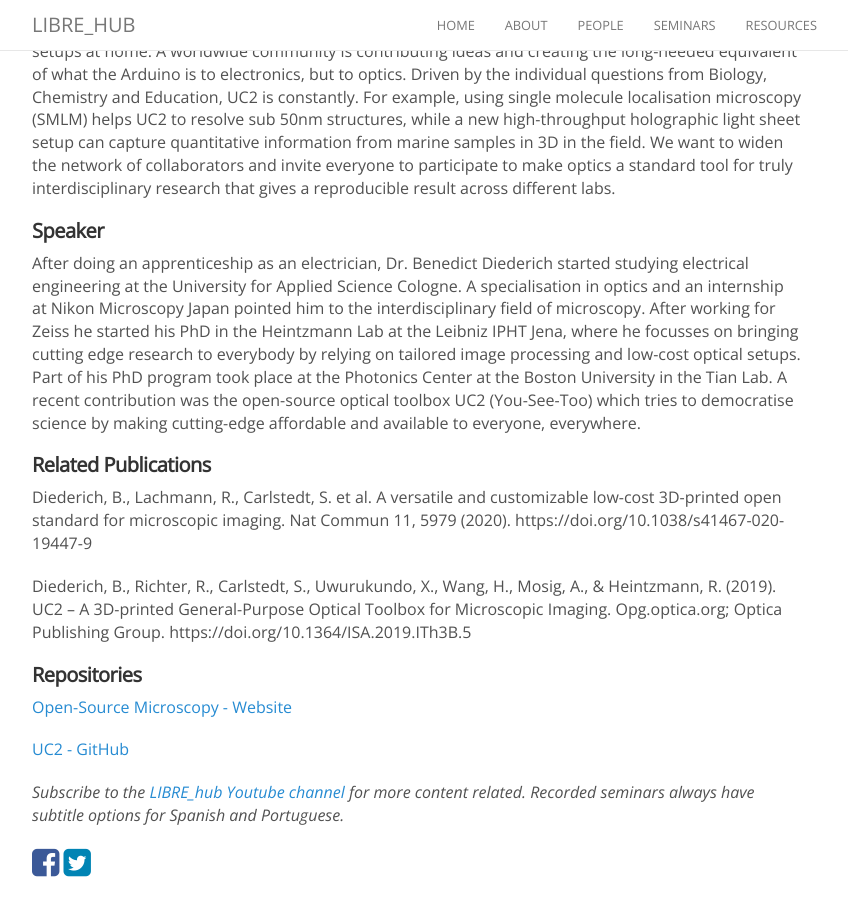
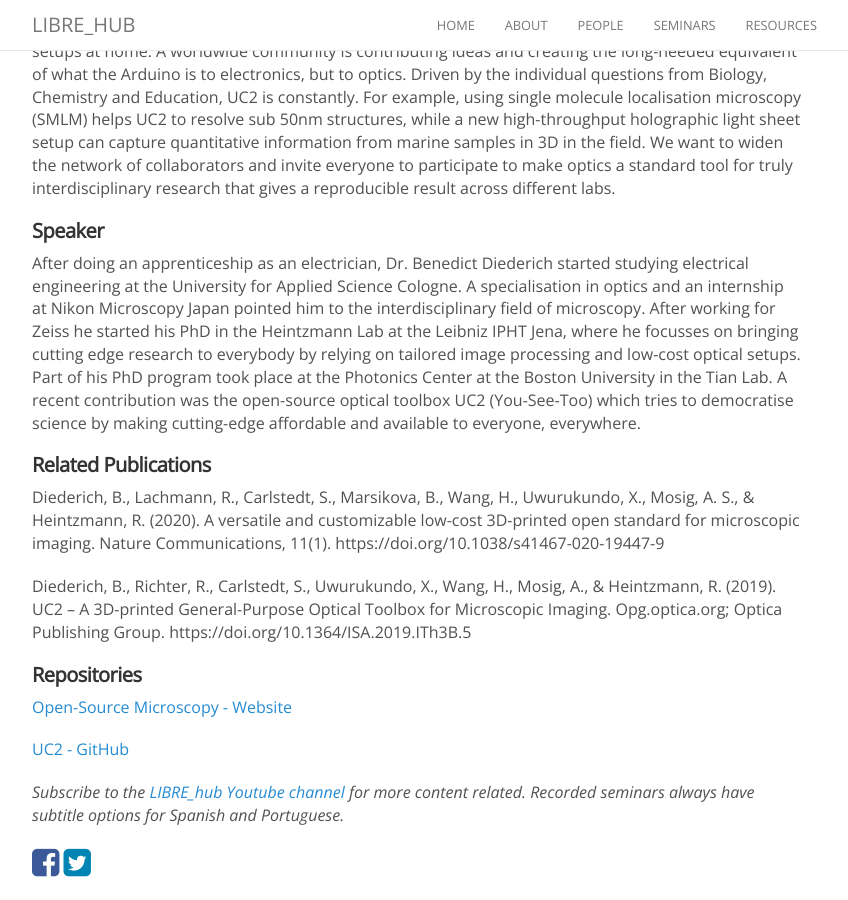
Before and after one commit to LIBREhub/LIBREhub.github.io, a Jekyll site: the page built from _posts/2022-05-23-benedict-diederich.md, in a window 1280 px wide and 900 px high, scrolled down 823 px. Shown: the whole window, without its empty margins (223-1071 px from the left). Built offline with Jekyll 4.4.1, drawn with Linux system fonts in a browser that asks for light colours; nearby versions of some CDN libraries; comment, search, counter and statistics services are not loaded.

Commit message:
Update 2022-05-23-benedict-diederich.md

```diff
--- a/_posts/2022-05-23-benedict-diederich.md
+++ b/_posts/2022-05-23-benedict-diederich.md
@@ -18,9 +18,9 @@ Imagine if everyone had access to state-of-the-art research tools like a light-s
 After doing an apprenticeship as an electrician, Dr. Benedict Diederich started studying electrical engineering at the University for Applied Science Cologne. A specialisation in optics and an internship at Nikon Microscopy Japan pointed him to the interdisciplinary field of microscopy. After working for Zeiss he started his PhD in the Heintzmann Lab at the Leibniz IPHT Jena, where he focusses on bringing cutting edge research to everybody by relying on tailored image processing and low-cost optical setups. Part of his PhD program took place at the Photonics Center at the Boston University in the Tian Lab. A recent contribution was the open-source optical toolbox UC2 (You-See-Too) which tries to democratise science by making cutting-edge affordable and available to everyone, everywhere.
 
 #### Related Publications
-Diederich, B., Lachmann, R., Carlstedt, S. et al. A versatile and customizable low-cost 3D-printed open standard for microscopic imaging. Nat Commun 11, 5979 (2020). https://doi.org/10.1038/s41467-020-19447-9
+Diederich, B., Lachmann, R., Carlstedt, S., Marsikova, B., Wang, H., Uwurukundo, X., Mosig, A. S., & Heintzmann, R. (2020). A versatile and customizable low-cost 3D-printed open standard for microscopic imaging. Nature Communications, 11(1). https://doi.org/10.1038/s41467-020-19447-9
 
-Diederich, B., Richter, R., Carlstedt, S., Uwurukundo, X., Wang, H., Mosig, A., & Heintzmann, R. (2019). UC2 – A 3D-printed General-Purpose Optical Toolbox for Microscopic Imaging. Opg.optica.org; Optica Publishing Group. https://doi.org/10.1364/ISA.2019.ITh3B.5
+‌Diederich, B., Richter, R., Carlstedt, S., Uwurukundo, X., Wang, H., Mosig, A., & Heintzmann, R. (2019). UC2 – A 3D-printed General-Purpose Optical Toolbox for Microscopic Imaging. Opg.optica.org; Optica Publishing Group. https://doi.org/10.1364/ISA.2019.ITh3B.5
 ‌
 #### Repositories
 [Open-Source Microscopy - Website](https://beniroquai.github.io/)
```
